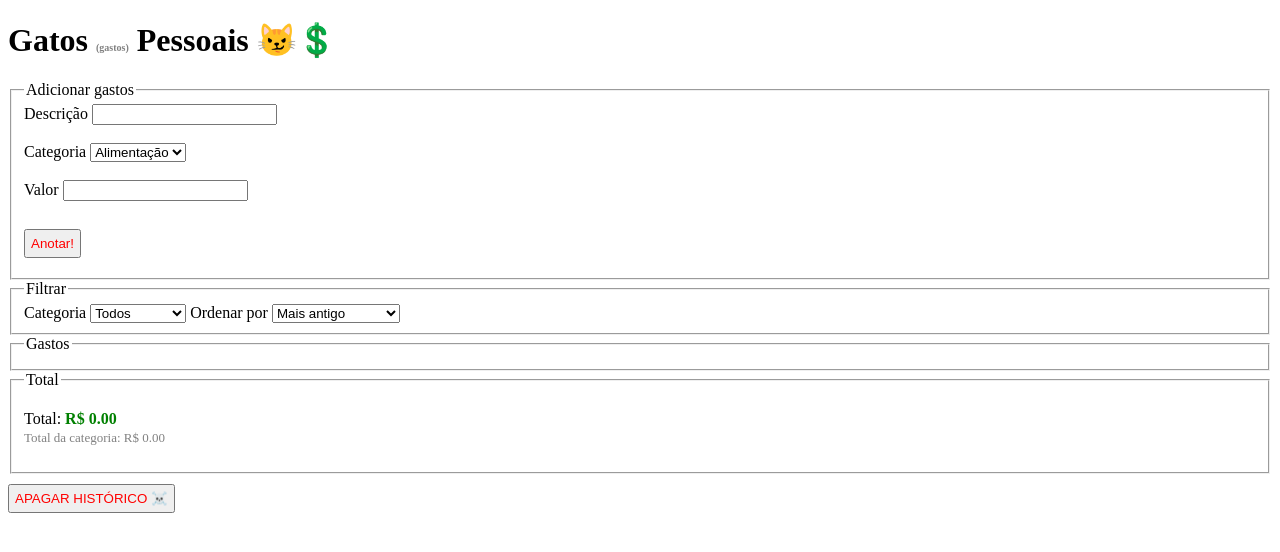
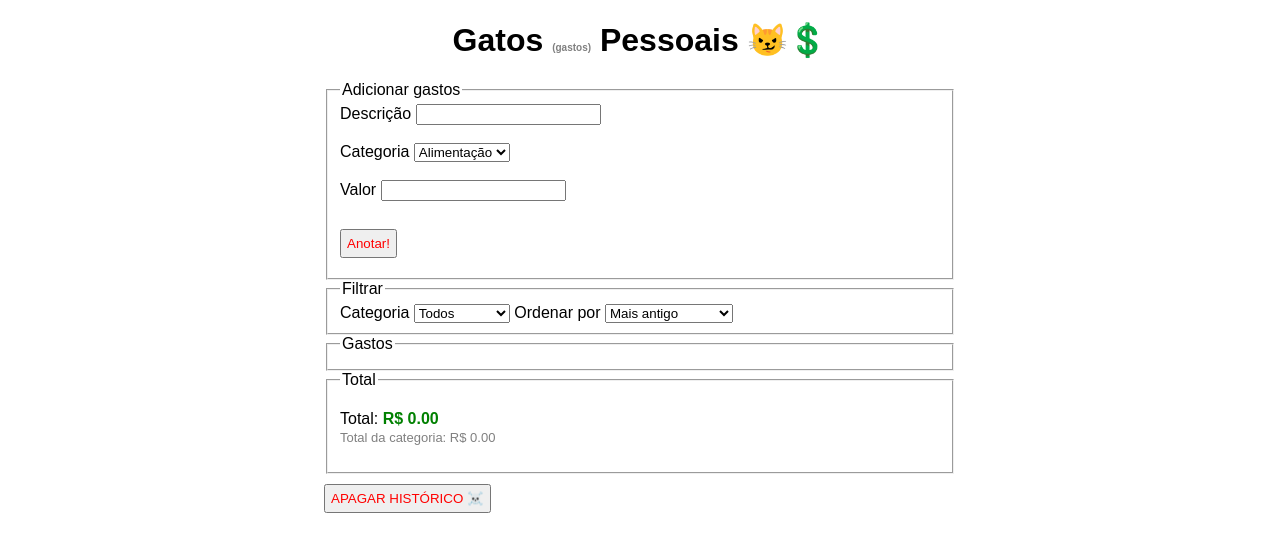
Before and after one commit to M0C-Dev/PW3-Samuel-Marques, a PHP site: page / in a window 1280 px wide. Shown: the top 552 px of the page. Run offline with PHP 8.4, Linux system fonts and the light colour scheme.

Commit message:
Embelezado

```diff
--- a/Gastos/index.html
+++ b/Gastos/index.html
@@ -7,8 +7,8 @@
     <link rel="stylesheet" href="style.css">
 </head>
 <body>
-    <div>
-        <header>
+    <div id="container">
+        <header align="center">
             <h1>Gatos <span class="tiny-grey">(gastos)</span> Pessoais 😼💲</h1>
         </header>
         <main>
--- a/Gastos/style.css
+++ b/Gastos/style.css
@@ -1,3 +1,12 @@
+* {
+    font-family: Arial, Helvetica, sans-serif;
+}
+
+#container {
+    max-width: 50%;
+    margin: auto;
+}
+
 .tiny-grey {
     font-size: x-small;
     color: grey;
```
